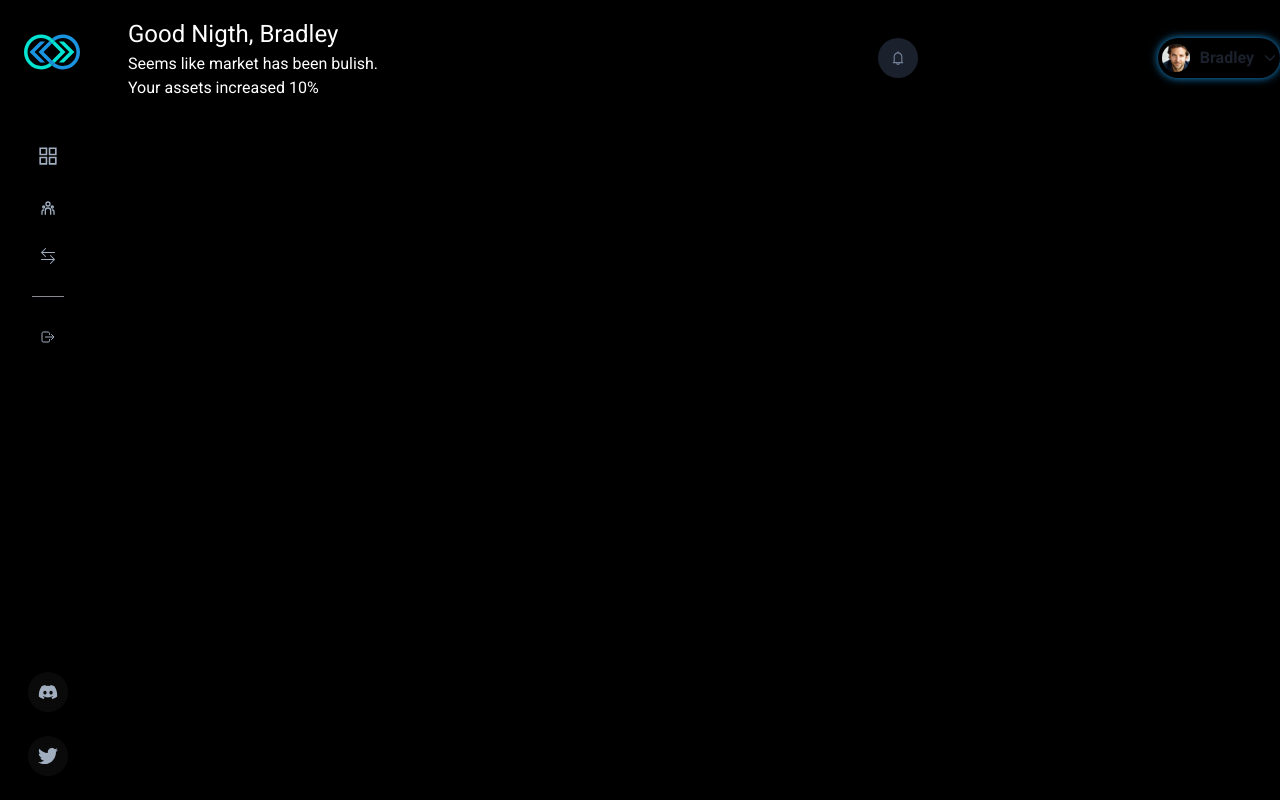
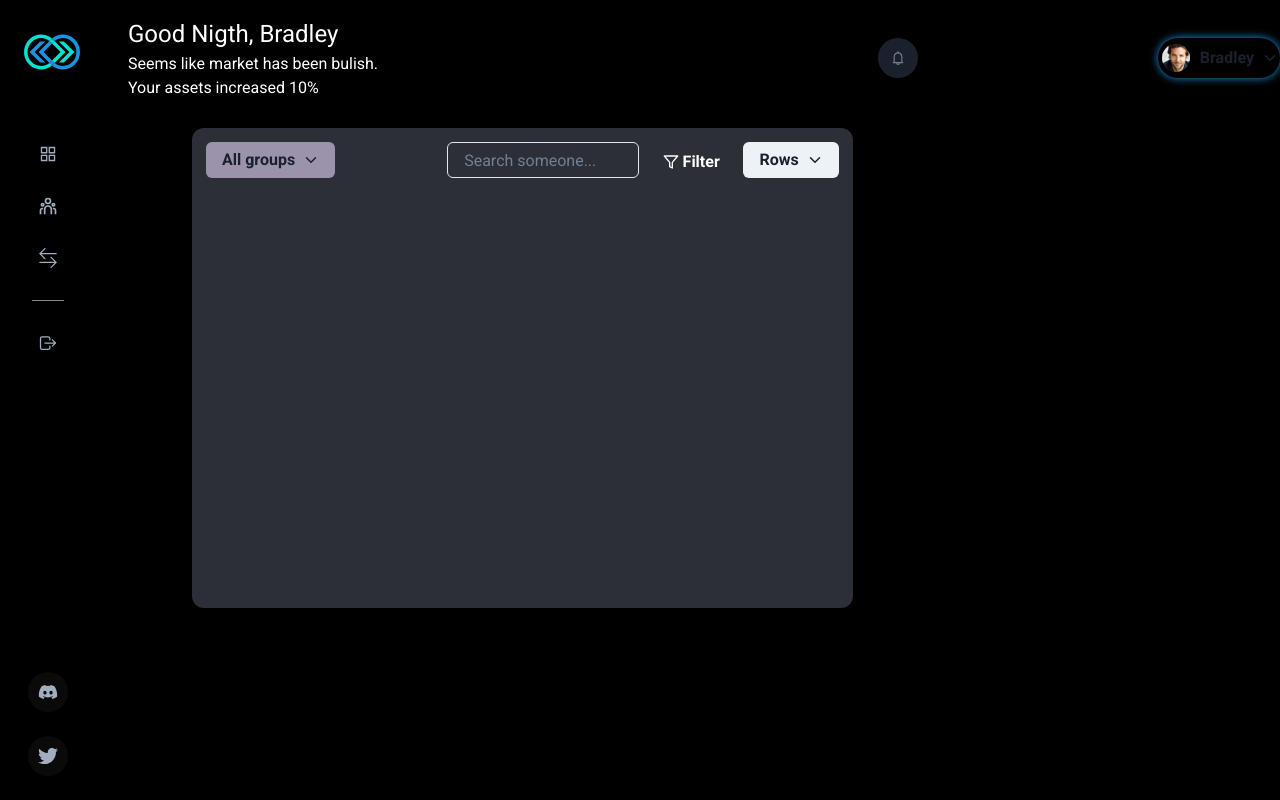
Before and after one commit to Pedrobourguignon/cali-finance, a Next.js app: page /teams in a window 1280 px wide. Built offline with nearby package versions, Linux system fonts and the light colour scheme.

Commit message:
update teams page

```diff
--- a/components/AppHeader/AppHeader.tsx
+++ b/components/AppHeader/AppHeader.tsx
@@ -2,7 +2,7 @@ import { Flex, Text } from '@chakra-ui/react'
 import NotificationButton from 'components/NotificationButton/NotificationButton'
 import ProfileButton from 'components/ProfileButton/ProfileButton'
 
-const AppHeader = () => {
+const AppHeader: React.FC = () => {
 	return (
 		<Flex
 			minW="100vw"
--- a/components/NotificationButton/NotificationButton.tsx
+++ b/components/NotificationButton/NotificationButton.tsx
@@ -1,7 +1,7 @@
 import { Button, Icon } from '@chakra-ui/react'
 import { AiOutlineBell } from 'react-icons/ai'
 
-const NotificationButton = () => {
+const NotificationButton: React.FC = () => {
 	return (
 		<Button borderRadius="30" boxSize="10" bg="gray.800">
 			<Icon as={AiOutlineBell} boxSize="4" color="gray.500" />
--- a/components/ProfileButton/ProfileButton.tsx
+++ b/components/ProfileButton/ProfileButton.tsx
@@ -10,12 +10,10 @@ import {
 import { IoChevronDownOutline } from 'react-icons/io5'
 import { usePicasso } from '../../hooks/usePicasso'
 
-const ProfileButton = () => {
+const ProfileButton: React.FC = () => {
 	const theme = usePicasso()
 
 	return (
-		// <Button w="36" h="10" borderRadius="20">
-
 		<Menu>
 			<Button
 				as={Button}
--- a/components/SideBar/Sidebar.tsx
+++ b/components/SideBar/Sidebar.tsx
@@ -6,7 +6,9 @@ import { IoLogOutOutline } from 'react-icons/io5'
 import { BsArrowLeftRight } from 'react-icons/bs'
 import { FaDiscord, FaTwitter } from 'react-icons/fa'
 
-const Sidebar = () => {
+const Sidebar: React.FC = () => {
+	const menuOptions = [AiOutlineAppstore, RiTeamLine, BsArrowLeftRight]
+
 	return (
 		<Flex
 			minH="100vh"
@@ -16,27 +18,23 @@ const Sidebar = () => {
 			alignItems="center"
 			position="fixed"
 		>
-			<Flex w="100%" flexDirection="column">
+			<Flex w="full" flexDirection="column">
 				<Flex ml="6" mt="8" mb="10" alignItems="center">
 					<NextLink href="/">
 						<Img src="/images/cali-logo.svg" w="16" h="10" />
 					</NextLink>
 				</Flex>
 				<Flex className="menu" flexDirection="column" align="center" ml="4">
-					<Flex mt="8">
-						<Icon as={AiOutlineAppstore} boxSize="6" color="gray.400" />
-					</Flex>
-					<Flex mt="8">
-						<Icon as={RiTeamLine} boxSize="4" color="gray.400" />
-					</Flex>
-					<Flex mt="8">
-						<Icon as={BsArrowLeftRight} boxSize="4" color="gray.400" />
-					</Flex>
+					{menuOptions.map(menuItem => (
+						<Flex mt="8">
+							<Icon as={menuItem} boxSize="5" color="gray.400" />
+						</Flex>
+					))}
 					<Flex mt="8">
 						<Divider orientation="horizontal" w="8" bg="gray.400" />
 					</Flex>
 					<Flex mt="8">
-						<Icon as={IoLogOutOutline} boxSize="4" color="gray.400" />
+						<Icon as={IoLogOutOutline} boxSize="5" color="gray.400" />
 					</Flex>
 				</Flex>
 			</Flex>
--- /dev/null
+++ b/components/Teams/TeamTable.tsx
@@ -0,0 +1,73 @@
+import {
+	Button,
+	Flex,
+	Icon,
+	Input,
+	Menu,
+	MenuItem,
+	MenuList,
+} from '@chakra-ui/react'
+import { usePicasso } from 'hooks/usePicasso'
+import { AiOutlineSearch } from 'react-icons/ai'
+import { FiFilter } from 'react-icons/fi'
+import { IoChevronDownOutline } from 'react-icons/io5'
+
+const TeamTable = () => {
+	const theme = usePicasso()
+
+	return (
+		<Flex
+			h="60vh"
+			mx="48"
+			my="32"
+			position="absolute"
+			bg={theme.bg.tertiary}
+			borderRadius="12"
+		>
+			<Flex m="3.5">
+				<Flex mr="28">
+					<Menu>
+						<Button
+							as={Button}
+							rightIcon={<IoChevronDownOutline />}
+							h="9"
+							bg="#9B93AB"
+						>
+							All groups
+						</Button>
+						<MenuList bg="none">
+							<MenuItem>Download</MenuItem>
+						</MenuList>
+					</Menu>
+				</Flex>
+				<Flex mr="7">
+					{/* <Icon as={AiOutlineSearch} /> */}
+					<Input type="text" placeholder="Search someone..." w="48" h="9" />
+				</Flex>
+				<Flex mr="7">
+					<Button w="12" bg="none" color="white">
+						<Icon as={FiFilter} mr="1" />
+						Filter
+					</Button>
+				</Flex>
+				<Flex>
+					<Menu>
+						<Button
+							as={Button}
+							rightIcon={<IoChevronDownOutline />}
+							w="24"
+							h="9"
+						>
+							Rows
+						</Button>
+						<MenuList bg="none">
+							<MenuItem>Download</MenuItem>
+						</MenuList>
+					</Menu>
+				</Flex>
+			</Flex>
+		</Flex>
+	)
+}
+
+export default TeamTable
--- /dev/null
+++ b/container/TeamsContainer/TeamsContainer.tsx
@@ -0,0 +1,12 @@
+import { Flex } from '@chakra-ui/react'
+import TeamTable from 'components/Teams/TeamTable'
+
+const TeamsContainer = () => {
+	return (
+		<Flex>
+			<TeamTable />
+		</Flex>
+	)
+}
+
+export default TeamsContainer
--- a/hooks/usePicasso.tsx
+++ b/hooks/usePicasso.tsx
@@ -26,6 +26,7 @@ const usePicasso = () => {
 		bg: {
 			primary: useColorModeValue('blackAlpha.50', '#282729'),
 			secondary: useColorModeValue('gray.300', '#100F12'),
+			tertiary: useColorModeValue('gray.700', '#2D3748'),
 			gradient:
 				'linear-gradient(112.87deg, rgba(26, 29, 225, 0.1) 0%, rgba(16, 15, 18, 0.1) 32.29%, rgba(16, 15, 18, 0.1) 66.15%, rgba(2, 228, 209, 0.1) 100%);',
 		},
--- a/pages/teams.tsx
+++ b/pages/teams.tsx
@@ -7,6 +7,7 @@ import type { NextPage } from 'next'
 import { usePicasso } from '../hooks/usePicasso'
 import Sidebar from 'components/SideBar/Sidebar'
 import AppHeader from 'components/AppHeader/AppHeader'
+import TeamsContainer from 'container/TeamsContainer/TeamsContainer'
 
 const Teams = () => {
 	return (
@@ -18,6 +19,7 @@ const Teams = () => {
 				<Flex>
 					<AppHeader />
 				</Flex>
+				<TeamsContainer />
 			</Flex>
 		</Flex>
 	)
```
